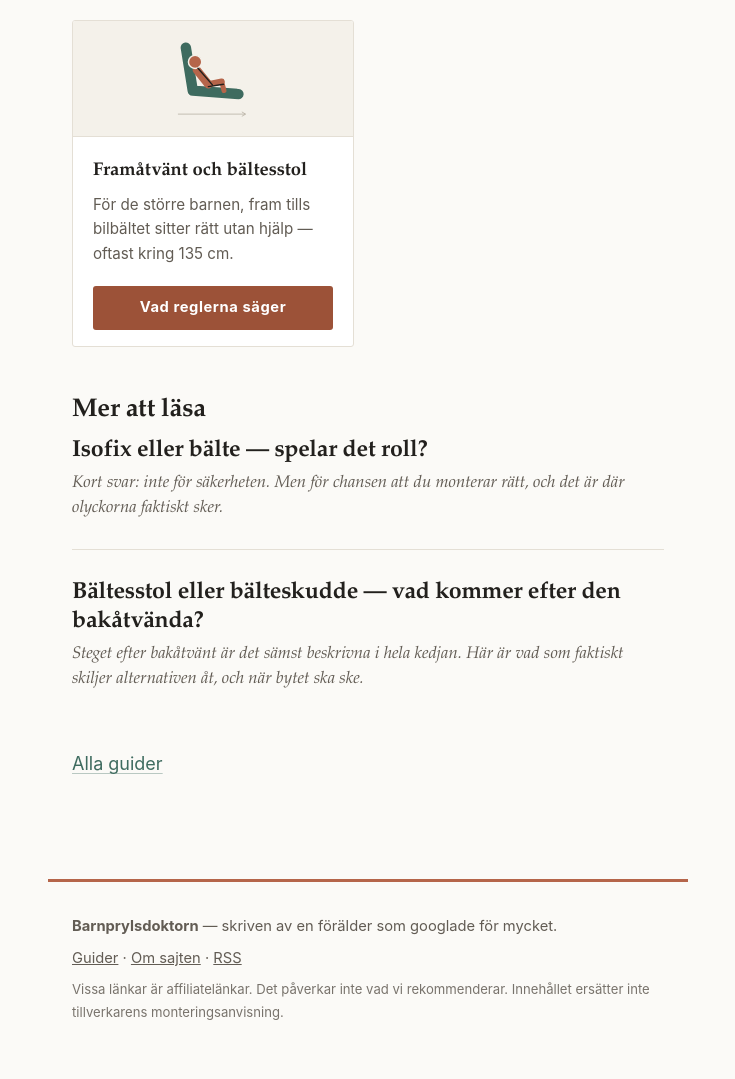
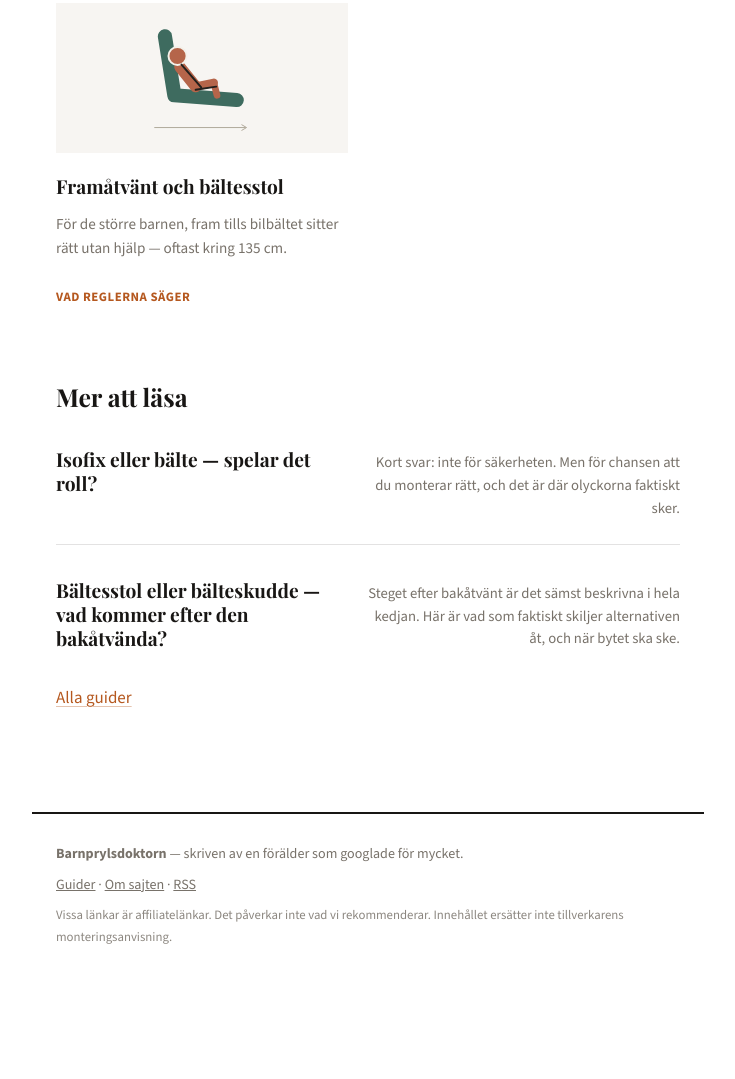
Before and after one commit to erikjnordberg/barnprylsdoktorn, an Eleventy site: page src/index.md in a window 1280 px wide. Shown: the part 1067-2146 px from the top of the page, without its empty margins (272-1007 px from the left). After the commit the page ends 2070 px from the top, so only its background shows below. Built offline with nearby package versions, Linux system fonts and the light colour scheme; Eleventy itself is replaced by a stand-in of ours; files that its build step writes are made by us from their sources.

Commit message:
Ny design: redaktionell stil med Playfair Display och terrakotta-accent

```diff
--- a/src/_includes/base.njk
+++ b/src/_includes/base.njk
@@ -6,6 +6,9 @@
   <title>{{ title }} | {{ site.namn }}</title>
   <meta name="description" content="{{ beskrivning or site.beskrivning }}">
   <link rel="canonical" href="{{ site.url }}{{ page.url }}">
+  <link rel="preconnect" href="https://fonts.googleapis.com">
+  <link rel="preconnect" href="https://fonts.gstatic.com" crossorigin>
+  <link href="https://fonts.googleapis.com/css2?family=Playfair+Display:wght@600;700&family=Source+Sans+3:wght@400;500;600;700&display=swap" rel="stylesheet">
   <link rel="stylesheet" href="/css/style.css">
   <link rel="alternate" type="application/atom+xml" title="{{ site.namn }}" href="/feed.xml">
 
--- a/src/css/style.css
+++ b/src/css/style.css
@@ -1,37 +1,33 @@
 :root {
-  /* Färg */
-  --accent: #3E6B5F;          /* sage, primär */
-  --accent-mork: #2C4E45;
-  --varm: #B5654A;            /* terrakotta, komplement — dekor och ytor */
-  --varm-text: #9C5238;       /* terrakotta för text, 5.5:1 mot --papper */
-  --varm-ljus: #F2E4DE;
-  --text: #22201D;
-  --text-dampad: #625C54;
-  --papper: #FBFAF7;          /* sidbakgrund */
-  --papper-tint: #F4F1EA;     /* bildytor, tabellhuvud */
-  --kant: #E4DFD5;
+  /* Färg — enfärgad accent, redaktionell känsla */
+  --accent: #B5581F;
+  --accent-mork: #8a4317;
+  --varm: #B5581F;
+  --varm-text: #B5581F;
+  --varm-ljus: #F7F0E6;
+  --text: #181614;
+  --text-dampad: #78726a;
+  --papper: #FFFFFF;
+  --papper-tint: #F7F5F2;
+  --kant: rgba(24, 22, 20, 0.12);
 
   /* Typografi */
-  --serif: "Iowan Old Style", "Palatino Linotype", Palatino, "Book Antiqua", Georgia, serif;
-  --sans: -apple-system, BlinkMacSystemFont, "Segoe UI", Roboto, Helvetica, Arial, sans-serif;
+  --serif: "Playfair Display", Georgia, "Times New Roman", serif;
+  --sans: "Source Sans 3", -apple-system, BlinkMacSystemFont, "Segoe UI", Roboto, Helvetica, Arial, sans-serif;
 
   /* Mått */
   --luft: 1.5rem;
-  --radie: 3px;
-  --max-text: 40rem;
-  --max-bred: 62rem;
+  --radie: 2px;
+  --max-text: 42rem;
+  --max-bred: 70rem;
 }
 
-*,
-*::before,
-*::after {
-  box-sizing: border-box;
-}
+*, *::before, *::after { box-sizing: border-box; }
 
 body {
   margin: 0;
   font-family: var(--sans);
-  font-size: 1.125rem;
+  font-size: 1.0625rem;
   line-height: 1.75;
   color: var(--text);
   background-color: var(--papper);
@@ -48,49 +44,42 @@ body {
   gap: 1rem var(--luft);
   max-width: var(--max-bred);
   margin: 0 auto;
-  padding: 2rem var(--luft) 1.5rem;
-  border-bottom: 1px solid var(--kant);
+  padding: 1.6rem var(--luft);
+  border-bottom: 2px solid var(--text);
 }
 
 .logga {
   font-family: var(--serif);
-  font-size: 1.5rem;
+  font-size: 1.4rem;
   font-weight: 700;
-  letter-spacing: -0.015em;
+  letter-spacing: -0.01em;
   color: var(--text);
   text-decoration: none;
 }
 
-.logga:hover {
-  color: var(--accent);
-}
+.logga:hover { color: var(--accent); }
 
-.navbar {
-  display: flex;
-  gap: 1.75rem;
-}
+.navbar { display: flex; gap: 1.75rem; }
 
 .navbar a {
   display: flex;
   align-items: center;
-  min-height: 44px;          /* träffyta för tummen, inte bara för musen */
+  min-height: 44px;
   font-size: 0.78rem;
   font-weight: 600;
   text-transform: uppercase;
   letter-spacing: 0.09em;
-  color: var(--text-dampad);
+  color: var(--text);
   text-decoration: none;
   border-bottom: 2px solid transparent;
   transition: color 0.15s ease, border-color 0.15s ease;
 }
 
-.navbar a:hover {
-  color: var(--varm-text);
-}
+.navbar a:hover { color: var(--accent); }
 
 .navbar a.aktiv {
-  color: var(--varm-text);
-  border-bottom-color: var(--varm-text);
+  color: var(--text);
+  border-bottom-color: var(--accent);
 }
 
 /* ---------- Huvudinnehåll ---------- */
@@ -98,73 +87,67 @@ body {
 main {
   max-width: var(--max-text);
   margin: 0 auto;
-  padding: 3.5rem var(--luft) 1rem;
+  padding: 4rem var(--luft) 1rem;
 }
 
 h1 {
   font-family: var(--serif);
-  font-size: clamp(2.1rem, 5.5vw, 3rem);
+  font-size: clamp(2.2rem, 5.5vw, 3.2rem);
   font-weight: 700;
-  line-height: 1.12;
-  letter-spacing: -0.02em;
+  line-height: 1.1;
+  letter-spacing: -0.015em;
   margin: 0 0 1rem;
   text-wrap: balance;
 }
 
 h2 {
   font-family: var(--serif);
-  font-size: 1.6rem;
+  font-size: 1.55rem;
   font-weight: 700;
   line-height: 1.25;
-  letter-spacing: -0.01em;
-  margin: 3rem 0 0.6rem;
+  margin: 3rem 0 0.7rem;
 }
 
 h3 {
   font-family: var(--serif);
-  font-size: 1.22rem;
+  font-size: 1.2rem;
   font-weight: 700;
-  margin: 2rem 0 0.4rem;
+  margin: 0 0 0.5rem;
 }
 
-p {
-  margin: 0 0 1.2rem;
-}
+p { margin: 0 0 1.2rem; }
 
-/* Ingress i serif kursiv — den redaktionella signalen */
+/* Ingress — sans, dämpad, ingen kursiv. Den redaktionella underrubriken. */
 .ingress {
-  font-family: var(--serif);
-  font-style: italic;
-  font-size: 1.4rem;
-  line-height: 1.45;
+  font-family: var(--sans);
+  font-size: 1.2rem;
+  line-height: 1.6;
   color: var(--text-dampad);
   margin: 0 0 2rem;
   padding-bottom: 2rem;
   border-bottom: 1px solid var(--kant);
   text-wrap: pretty;
+  max-width: 34rem;
 }
 
 main a {
   color: var(--accent);
-  text-decoration-color: rgba(62, 107, 95, 0.35);
+  text-decoration-color: rgba(181, 88, 31, 0.35);
   text-decoration-thickness: 1px;
   text-underline-offset: 3px;
 }
 
 main a:hover {
-  color: var(--varm-text);
-  text-decoration-color: var(--varm-text);
+  color: var(--accent-mork);
+  text-decoration-color: var(--accent-mork);
 }
 
-/* Synlig tangentbordsfokus i sajtens egna färger, i stället för
-   webbläsarens blå ring som krockar med paletten */
 a:focus-visible {
   outline: 2px solid var(--accent-mork);
   outline-offset: 3px;
   border-radius: 2px;
 }
 
-/* Datumraden på guiderna — läsaren ska kunna se hur färskt rådet är */
 .datum {
   font-family: var(--sans);
   font-size: 0.82rem;
@@ -172,34 +155,16 @@ a:focus-visible {
   margin: -0.5rem 0 2rem;
 }
 
-strong {
-  font-weight: 650;
-}
-
-img {
-  max-width: 100%;
-  height: auto;
-}
-
-ul,
-ol {
-  padding-left: 1.2rem;
-}
-
-li {
-  margin-bottom: 0.55rem;
-}
-
-hr {
-  border: none;
-  border-top: 1px solid var(--kant);
-  margin: 2.5rem 0;
-}
+strong { font-weight: 650; }
+img { max-width: 100%; height: auto; }
+ul, ol { padding-left: 1.2rem; }
+li { margin-bottom: 0.55rem; }
+hr { border: none; border-top: 1px solid var(--kant); margin: 2.5rem 0; }
 
 blockquote {
   margin: 2rem 0;
   padding-left: 1.25rem;
-  border-left: 3px solid var(--varm);
+  border-left: 3px solid var(--accent);
   font-family: var(--serif);
   font-style: italic;
   color: var(--text-dampad);
@@ -207,7 +172,6 @@ blockquote {
 
 /* ---------- Tabeller ---------- */
 
-/* Tabeller får bryta ut ur textkolumnen, som bildmaterial i ett magasin */
 table {
   border-collapse: collapse;
   width: 100%;
@@ -220,28 +184,14 @@ table {
 }
 
 @media (min-width: 52rem) {
-  main table {
-    width: calc(100% + 9rem);
-    margin-left: -4.5rem;
-  }
+  main table { width: calc(100% + 9rem); margin-left: -4.5rem; }
 }
 
 @media (max-width: 44rem) {
-  main table {
-    display: block;
-    overflow-x: auto;
-    white-space: nowrap;
-    -webkit-overflow-scrolling: touch;
-  }
+  main table { display: block; overflow-x: auto; white-space: nowrap; -webkit-overflow-scrolling: touch; }
 }
 
-th,
-td {
-  text-align: left;
-  padding: 0.7rem 0.85rem;
-  border-bottom: 1px solid var(--kant);
-  vertical-align: top;
-}
+th, td { text-align: left; padding: 0.7rem 0.85rem; border-bottom: 1px solid var(--kant); vertical-align: top; }
 
 th {
   background: var(--papper-tint);
@@ -253,162 +203,103 @@ th {
   white-space: nowrap;
 }
 
-td {
-  white-space: nowrap;
-}
+td { white-space: nowrap; }
+td:first-child { white-space: normal; min-width: 11rem; }
+tbody tr:last-child td { border-bottom: none; }
 
-td:first-child {
-  white-space: normal;
-  min-width: 11rem;
-}
-
-tbody tr:last-child td {
-  border-bottom: none;
-}
-
-/* ---------- Kort på startsidan ---------- */
+/* ---------- Kort på startsidan — editorial, ingen box ---------- */
 
 .produktkort-grid {
   display: grid;
   grid-template-columns: repeat(auto-fit, minmax(15rem, 1fr));
-  gap: 1.75rem;
+  gap: 2.5rem;
   margin: 2rem 0 3rem;
   padding: 0;
   list-style: none;
 }
 
 .produktkort {
-  position: relative;        /* bär den utsträckta länken nedan */
+  position: relative;
   display: flex;
   flex-direction: column;
-  background: #fff;
-  border: 1px solid var(--kant);
-  border-radius: var(--radie);
-  overflow: hidden;
-  transition: border-color 0.15s ease, transform 0.15s ease;
-}
-
-.produktkort:hover {
-  border-color: var(--varm);
-  transform: translateY(-2px);
-}
-
-/* Fokusringen hör hemma runt hela kortet, eftersom hela kortet är klickbart */
-.produktkort:focus-within {
-  outline: 2px solid var(--accent-mork);
-  outline-offset: 3px;
 }
 
 .produktkort img {
   display: block;
   width: 100%;
-  height: 116px;
+  height: 150px;
   object-fit: contain;
-  padding: 0.9rem 0;
+  padding: 1rem 0;
   background: var(--papper-tint);
-  border-bottom: 1px solid var(--kant);
+  margin-bottom: 1.1rem;
 }
 
-.produktkort h3 {
-  font-size: 1.15rem;
-  margin: 1.15rem 1.25rem 0.35rem;
-}
+.produktkort h3 { margin: 0 0 0.5rem; }
 
 .produktkort p {
   font-size: 0.95rem;
   line-height: 1.6;
   color: var(--text-dampad);
-  margin: 0 1.25rem 1rem;
+  margin: 0 0 0.9rem;
 }
 
-.produktkort p:last-child {
-  margin-top: auto;
-  padding-top: 0.25rem;
+.produktkort p:last-child { margin-top: auto; padding-top: 0; }
+
+.produktkort a {
+  display: inline-flex;
+  align-items: center;
+  min-height: 44px;
+  font-family: var(--sans);
+  font-size: 0.8rem;
+  font-weight: 700;
+  letter-spacing: 0.04em;
+  text-transform: uppercase;
+  color: var(--accent);
+  text-decoration: none;
 }
 
-.produktkort a {
-  display: flex;
-  align-items: center;
-  justify-content: center;
-  min-height: 44px;
-  padding: 0.6rem 1rem;
-  font-family: var(--sans);
-  font-size: 0.92rem;
-  font-weight: 700;
-  letter-spacing: 0.04em;
-  color: #fff;
-  background: var(--varm-text);
-  border-radius: var(--radie);
-  text-align: center;
-  text-decoration: none;
-  transition: background-color 0.15s ease;
-}
-
-/* Sträcker länkens träffyta över hela kortet — bilden och rubriken blir
-   klickbara utan att kortet behöver bli en <a> runt blockinnehåll */
-.produktkort a::after {
-  content: "";
-  position: absolute;
-  inset: 0;
-  border-radius: var(--radie);
-}
-
-.produktkort a:hover,
-.produktkort:hover a {
-  background: var(--accent-mork);
-}
-
-.produktkort a:focus-visible {
-  outline: none;             /* ringen ritas av .produktkort:focus-within */
-}
-
-/* Bilden ska kännas som en del av knappen, inte som ett eget mål */
-.produktkort img {
-  cursor: pointer;
-}
+.produktkort a::after { content: ""; position: absolute; inset: 0; }
+.produktkort a:hover { color: var(--accent-mork); }
+.produktkort a:focus-visible { outline: none; }
+.produktkort:focus-within { outline: 2px solid var(--accent-mork); outline-offset: 4px; }
 
 /* ---------- Artikellista ---------- */
 
-.artikellista {
-  list-style: none;
-  padding: 0;
-  margin: 0;
+.artikellista { list-style: none; padding: 0; margin: 0; }
+
+.artikellista li {
+  padding: 1.5rem 0;
+  border-bottom: 1px solid var(--kant);
+  display: flex;
+  justify-content: space-between;
+  gap: 2rem;
+  align-items: baseline;
+  flex-wrap: wrap;
 }
 
-.artikellista li {
-  padding-bottom: 1.75rem;
-  margin-bottom: 1.75rem;
-  border-bottom: 1px solid var(--kant);
-}
+.artikellista li:last-child { border-bottom: none; }
 
-.artikellista li:last-child {
-  border-bottom: none;
-}
+.artikellista h2 { font-size: 1.2rem; margin: 0; flex: 1 1 16rem; }
 
-.artikellista h2 {
-  font-size: 1.45rem;
-  margin: 0 0 0.35rem;
-}
-
-.artikellista a {
-  color: var(--text);
-  text-decoration: none;
-}
-
-.artikellista a:hover {
-  color: var(--varm-text);
-}
+.artikellista a { color: var(--text); text-decoration: none; }
+.artikellista a:hover { color: var(--accent); }
 
 .artikellista p {
   margin: 0;
-  font-family: var(--serif);
-  font-style: italic;
-  font-size: 1.05rem;
-  line-height: 1.5;
+  font-family: var(--sans);
+  font-style: normal;
+  font-size: 0.92rem;
+  line-height: 1.55;
   color: var(--text-dampad);
+  flex: 1 1 18rem;
+  max-width: 24rem;
+  text-align: right;
 }
 
-/* Liten etikett över rubriker — den redaktionella "kickern" */
+@media (max-width: 34rem) {
+  .artikellista p { text-align: left; }
+}
+
 .kicker {
   display: block;
   font-family: var(--sans);
@@ -416,7 +307,7 @@ tbody tr:last-child td {
   font-weight: 700;
   text-transform: uppercase;
   letter-spacing: 0.11em;
-  color: var(--varm-text);
+  color: var(--accent);
   margin-bottom: 0.85rem;
 }
 
@@ -424,79 +315,40 @@ tbody tr:last-child td {
 
 .las-harnast {
   margin: 3.5rem 0 0;
-  padding: 1.5rem var(--luft);
-  background: var(--papper-tint);
-  border: 1px solid var(--kant);
+  padding: 1.75rem var(--luft);
+  background: var(--text);
   border-radius: var(--radie);
 }
 
-.las-harnast h2 {
-  font-size: 1.15rem;
-  margin: 0 0 0.9rem;
-}
-
-.las-harnast ul {
-  list-style: none;
-  padding: 0;
-  margin: 0;
-}
-
-.las-harnast li {
-  margin-bottom: 0.6rem;
-}
-
-.las-harnast li:last-child {
-  margin-bottom: 0;
-}
-
-.las-harnast a {
-  font-weight: 650;
-}
+.las-harnast h2 { font-size: 1.1rem; margin: 0 0 1rem; color: #fff; }
+.las-harnast ul { list-style: none; padding: 0; margin: 0; }
+.las-harnast li { margin-bottom: 0.6rem; }
+.las-harnast li:last-child { margin-bottom: 0; }
+.las-harnast a { font-weight: 650; color: var(--varm-ljus); }
+.las-harnast a:hover { color: #fff; }
 
 /* ---------- Sidfot ---------- */
 
 .sidfot {
   max-width: var(--max-text);
   margin: 4rem auto 0;
-  padding: 2rem var(--luft) 3rem;
-  border-top: 3px solid var(--varm);
+  padding: 1.75rem var(--luft) 3rem;
+  border-top: 2px solid var(--text);
   color: var(--text-dampad);
-  font-size: 0.92rem;
+  font-size: 0.88rem;
 }
 
-.sidfot p {
-  margin: 0 0 0.4rem;
-}
-
-.sidfot a {
-  color: var(--text-dampad);
-}
-
-.finstilt {
-  font-size: 0.82rem;
-  opacity: 0.85;
-}
+.sidfot p { margin: 0 0 0.4rem; }
+.sidfot a { color: var(--text-dampad); }
+.sidfot a:hover { color: var(--accent); }
+.finstilt { font-size: 0.8rem; opacity: 0.85; }
 
 /* ---------- Mobil ---------- */
 
 @media (max-width: 34rem) {
-  body {
-    font-size: 1.06rem;
-  }
-
-  main {
-    padding-top: 2.25rem;
-  }
-
-  .ingress {
-    font-size: 1.2rem;
-  }
-
-  .sidhuvud {
-    padding-top: 1.5rem;
-  }
-
-  h2 {
-    margin-top: 2.25rem;
-  }
+  body { font-size: 1.02rem; }
+  main { padding-top: 2.5rem; }
+  .ingress { font-size: 1.05rem; }
+  .sidhuvud { padding-top: 1.5rem; }
+  h2 { margin-top: 2.25rem; }
 }
```
